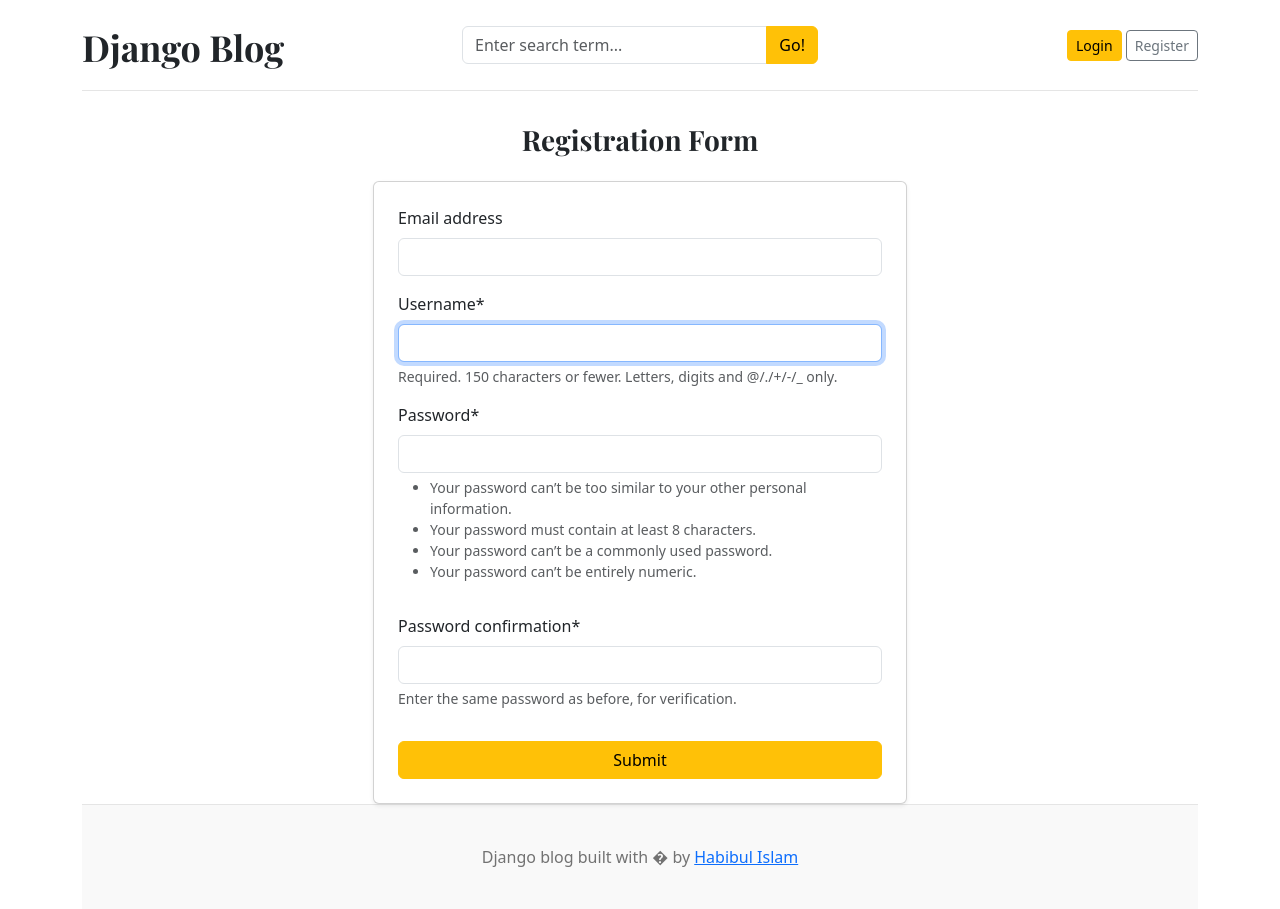
After one commit to ruddropust/django-blog, a Django app: page /register/ in a window 1280 px wide. The commit adds this page. Run offline with Django 5.2, Linux system fonts and the light colour scheme; data that the repository does not hold is empty; some libraries are stand-ins or nearby versions.

Commit message:
Login Logout

```diff
--- /dev/null
+++ b/blogapp/forms.py
@@ -0,0 +1,8 @@
+from django.contrib.auth.models import User
+from django.contrib.auth.forms import UserCreationForm
+
+
+class RegistratonForm(UserCreationForm):
+    class Meta:
+        model = User
+        fields = ('email','username', 'password1', 'password2')
--- a/blogapp/settings.py
+++ b/blogapp/settings.py
@@ -39,6 +39,8 @@ INSTALLED_APPS = [
     'django.contrib.staticfiles',
     'blogs',
     'aboutus',
+    'crispy_forms',
+    "crispy_bootstrap4",
 ]
 
 MIDDLEWARE = [
@@ -126,3 +128,6 @@ STATICFILES_DIRS = [
 
 MEDIA_URL = '/media/'
 MEDIA_ROOT = BASE_DIR/'media'
+
+CRISPY_TEMPLATE_PACK = 'bootstrap4'
+CRISPY_ALLOWED_TEMPLATE_PACKS = "bootstrap4"
--- a/blogapp/urls.py
+++ b/blogapp/urls.py
@@ -25,6 +25,9 @@ urlpatterns = [
     path('admin/', admin.site.urls),
     path('',views.home, name='home'),
     path('category/', include('blogs.urls')),
+    path('register/', bview.register, name="register"),
+    path('login/', bview.login, name="login"),
+    path('logout/', bview.logout_view, name="logout"),
     path('<slug:slug>/', bview.blogs, name='blog'),
-    path('blogs/search/', bview.search, name="search")
+    path('blogs/search/', bview.search, name="search"),
 ] + static(settings.MEDIA_URL, document_root = settings.MEDIA_ROOT)
--- /dev/null
+++ b/blogs/templates/register.html
@@ -0,0 +1,28 @@
+{% extends "base.html" %}
+
+{% block content %}
+{% load crispy_forms_tags %}
+
+    <div class="container">
+        <div class="row justify-content-center">
+            <div class="col-12 col-sm-10 col-md-8 col-lg-6">
+
+                <h3 class="text-center mb-4">Registration Form</h3>
+
+                <form action="{% url 'register' %}" method="post" class="card p-4 shadow-sm">
+                    {% csrf_token %}
+                    {{ form|crispy }}
+
+                    <div class="d-grid mt-3">
+                        <button type="submit" class="btn btn-warning">
+                            Submit
+                        </button>
+                    </div>
+                </form>
+
+            </div>
+        </div>
+    </div>
+
+
+{% endblock %}
--- a/blogs/views.py
+++ b/blogs/views.py
@@ -2,7 +2,11 @@ from django.db.models import Q
 from django.http import HttpResponse
 from django.shortcuts import get_object_or_404, redirect,render
 
+from blogapp.forms import RegistratonForm
 from blogs.models import Blog,Category
+from django.contrib.auth.forms import AuthenticationForm
+from django.contrib import auth
+
 # Create your views here.
 def post_by_category(request, category_id):
     posts = Blog.objects.filter(status="Published",category=category_id)
@@ -35,3 +39,38 @@ def search(request):
         'keywords':keywords,
     }
     return render(request, 'search.html', context=context)
+
+def register(request):
+    if request.method == "POST":
+        fm = RegistratonForm(request.POST)
+        if fm.is_valid():
+            fm.save()
+            return redirect('home')
+    else:
+        fm = RegistratonForm()
+    context = {
+        "form":fm,
+    }
+    return render(request,'register.html', context)
+
+def login(request):
+    if request.method == 'POST':
+        fm = AuthenticationForm(request,request.POST)
+        if fm.is_valid():
+            username = fm.cleaned_data['username']
+            password = fm.cleaned_data['password']
+
+            user = auth.authenticate(username=username, password=password)
+            if user is not None:
+                auth.login(request, user)
+                return redirect('home')
+    else:
+        fm = AuthenticationForm()
+    context={
+        'form':fm
+    }
+    return render(request, 'login.html', context=context)
+
+def logout_view(request):
+    auth.logout(request)
+    return redirect('home')
--- a/templates/base.html
+++ b/templates/base.html
@@ -31,8 +31,24 @@
           </div>
           <!--End-->
           <div class="col-4 d-flex justify-content-end align-items-center">
-            <a class="btn btn-sm btn-warning" href="#">Login</a> &nbsp;
-            <a class="btn btn-sm btn-outline-secondary" href="#">Register</a>
+            {% if not user.is_authenticated %}
+            <a class="btn btn-sm btn-warning" href="{% url "login" %}">Login</a> &nbsp;
+            <a class="btn btn-sm btn-outline-secondary" href="{% url "register" %}">Register</a>
+            {% else %}
+            <div class="dropdown">
+              <a class="btn btn-warning dropdown-toggle" href="#" role="button"
+                data-bs-toggle="dropdown" aria-expanded="false">
+                {{ user.username }}
+              </a>
+
+              <ul class="dropdown-menu dropdown-menu-end">
+                <li><a class="dropdown-item" href="#">Profile</a></li>
+                <li><a class="dropdown-item" href="#">Dashboard</a></li>
+                <li><hr class="dropdown-divider"></li>
+                <li><a class="dropdown-item text-danger" href=" {% url "logout" %}">Logout</a></li>
+              </ul>
+            </div>
+            {% endif %}
           </div>
         </div>
       </header>
```
Also changed, not shown: blogs/templates/login.html (added, +29 -0 lines).
